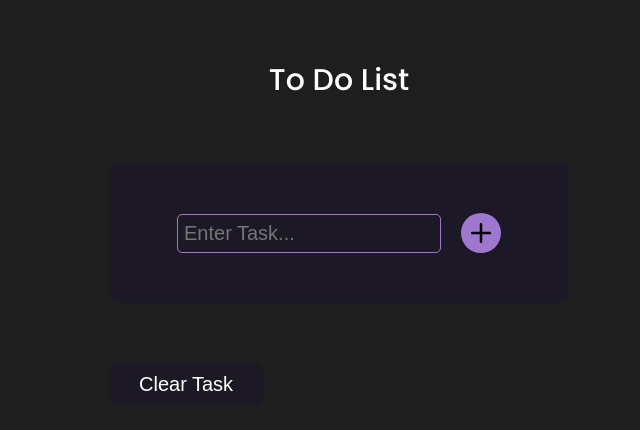
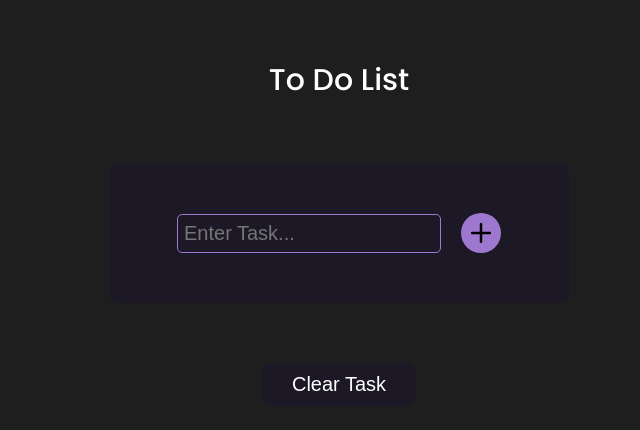
Before and after one commit to MuhammadMuneebSiddique/To-Do-List-with-Recat.Js, a React (Vite) app: page / in a window 1280 px wide. Shown: the top 430 px of the page, without its empty margins (301-941 px from the left). Built offline with nearby package versions, Linux system fonts and the light colour scheme.

Commit message:
Update App.css

```diff
--- a/src/App.css
+++ b/src/App.css
@@ -34,6 +34,12 @@ h1{
     gap: 1rem;
 }
 
+.clear-task-container{
+    display: flex;
+    justify-content: center;
+    align-item: center;
+}
+
 .clear-task{
     background-color: #1D1825;
     padding: 1rem 3rem;
```
